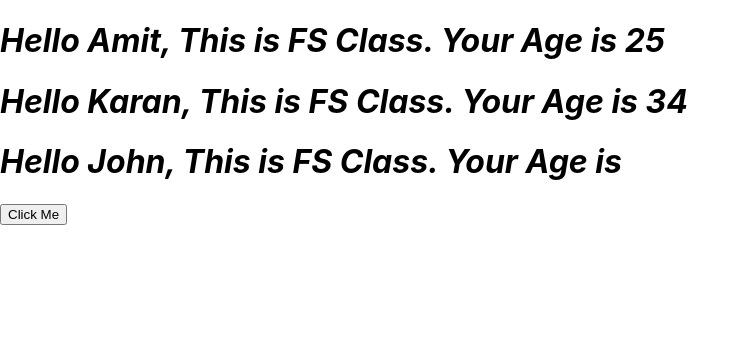
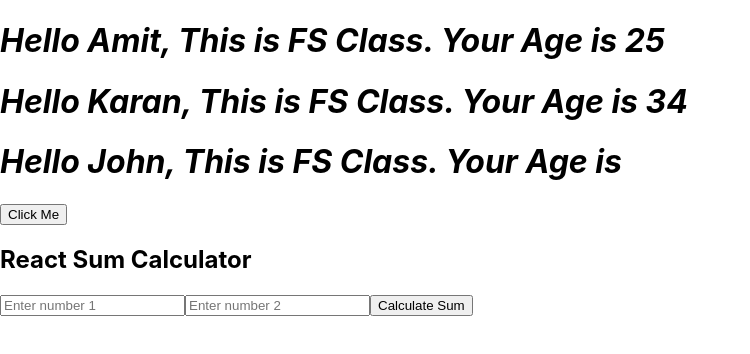
Before and after one commit to hkshitesh/my-react-repo, a React (Create React App) app: page / in a window 1280 px wide. Shown: the top 354 px of the page, without its empty margins (0-750 px from the left). Built offline with nearby package versions, Linux system fonts and the light colour scheme.

Commit message:
My Calculator code

```diff
--- a/src/App.js
+++ b/src/App.js
@@ -1,6 +1,7 @@
 import './App.css';
 import Person from "./Person"
 import Event from './Event';
+import SumCalculator from './SumCalculator';
 
 function App() {
   return (
@@ -8,7 +9,8 @@ function App() {
       <Person name="Amit" age="25"/>
       <Person name="Karan" age = "34"/>
       <Person name="John"/>
-      <Event></Event>
+      <Event />
+      <SumCalculator />
     </div>
   );
 }
--- a/src/Event.js
+++ b/src/Event.js
@@ -1,6 +1,6 @@
 import React, { Component } from "react";
 class Event extends Component {
-    myFunction() {
+    myFunction = () => {
         alert("Hello GFG");
     }
     render() {
--- /dev/null
+++ b/src/SumCalculator.js
@@ -0,0 +1,24 @@
+import React, { useState } from 'react';
+
+const SumCalculator = () => {
+  const [num1, setNum1] = useState('');
+  const [num2, setNum2] = useState('');
+  const [sum, setSum] = useState(null);
+  const calculateSum = () => {
+    const N1 = parseInt(num1);
+    const N2 = parseInt(num2);
+    const calculatedSum = N1 + N2;
+    setSum(calculatedSum);
+  };
+  return (
+    <div>
+      <h2>React Sum Calculator</h2>
+      <input type="text" placeholder="Enter number 1" value={num1} onChange={(e) => setNum1(e.target.value)}/>
+      <input type="text" placeholder="Enter number 2" value={num2} onChange={(e) => setNum2(e.target.value)}/>
+      <button onClick={calculateSum}>Calculate Sum</button>
+      {sum !== null && <p>Sum: {sum}</p>}
+    </div>
+  );
+};
+
+export default SumCalculator;
```
